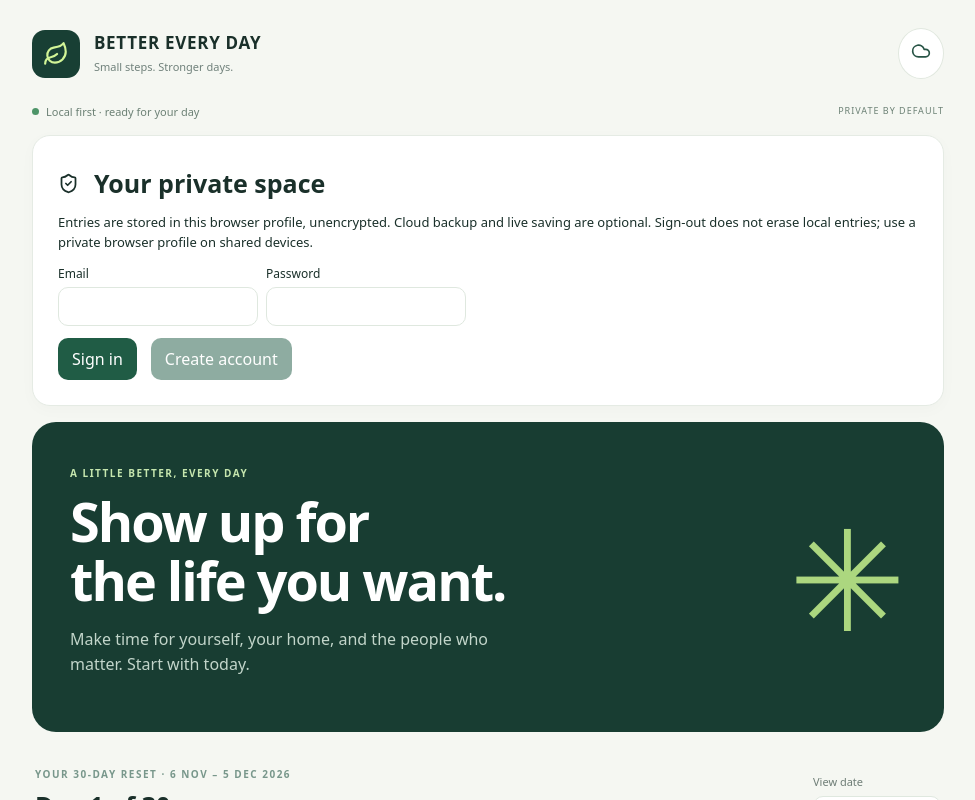
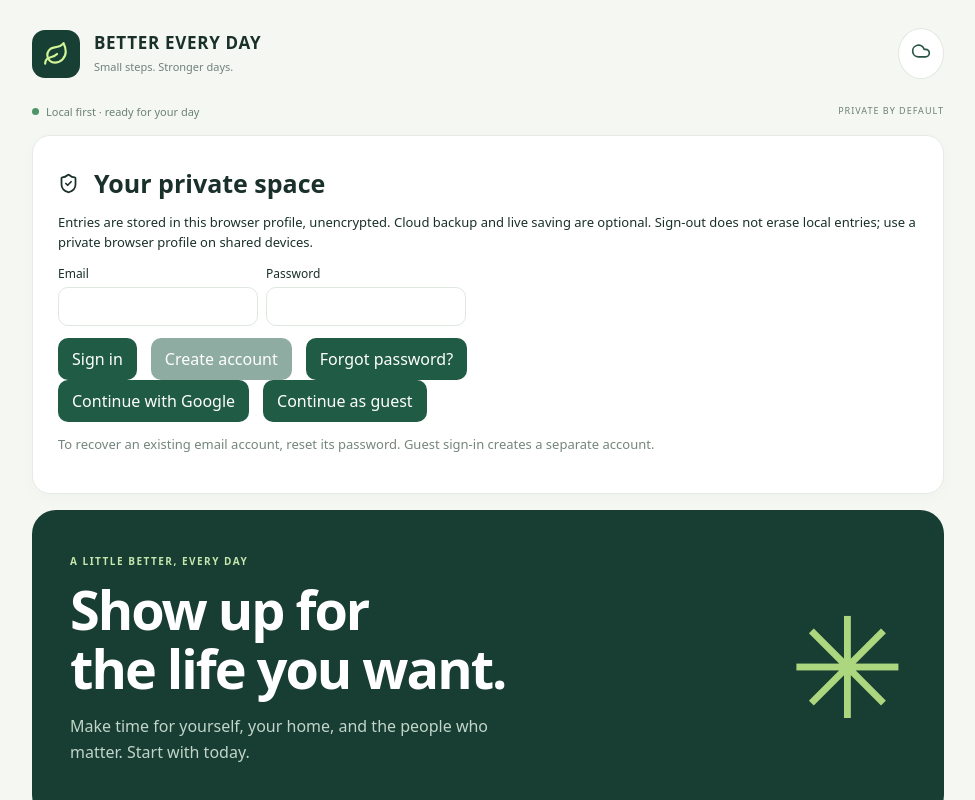
Before and after one commit to Durgaprasadcv/better-every-day, a React (Vite) app: page / in a window 1280 px wide. Both pictures are taken after a click on the button "Account and backups". Shown: the top 800 px of the page, without its empty margins (152-1127 px from the left). Built offline with nearby package versions, Linux system fonts and the light colour scheme; no server answers.

Commit message:
Add password reset and alternate sign-in options

```diff
--- a/src/features/sync/AccountPanel.jsx
+++ b/src/features/sync/AccountPanel.jsx
@@ -2,7 +2,11 @@ import { useState } from "react";
 import { ShieldCheck } from "lucide-react";
 import {
   createUserWithEmailAndPassword,
+  GoogleAuthProvider,
+  sendPasswordResetEmail,
+  signInAnonymously,
   signInWithEmailAndPassword,
+  signInWithPopup,
   signOut,
 } from "firebase/auth";
 import { auth, configured } from "../../shared/services/firebase.js";
@@ -18,6 +22,51 @@ export default function AccountPanel({
   const [credentials, setCredentials] = useState({ email: "", password: "" });
   const [authBusy, setAuthBusy] = useState(false);
   const busy = operationBusy || authBusy;
+  async function recoverPassword() {
+    const email = credentials.email.trim();
+    if (!email) {
+      setMessage("Enter your account email first.");
+      return;
+    }
+    setAuthBusy(true);
+    try {
+      await sendPasswordResetEmail(auth, email);
+      setMessage(
+        "If an account exists for this email, check your inbox and spam folder for a reset link.",
+      );
+    } catch (error) {
+      setMessage(
+        error.code === "auth/user-not-found"
+          ? "If an account exists for this email, check your inbox and spam folder for a reset link."
+          : "Could not request a reset. Check the email address and your connection, then try again.",
+      );
+    } finally {
+      setAuthBusy(false);
+    }
+  }
+  async function alternateLogin(guest) {
+    setAuthBusy(true);
+    try {
+      if (guest) await signInAnonymously(auth);
+      else await signInWithPopup(auth, new GoogleAuthProvider());
+      setMessage(
+        guest
+          ? "Signed in as a guest on this device."
+          : "Signed in with Google.",
+      );
+    } catch (error) {
+      setMessage(
+        error.code === "auth/account-exists-with-different-credential"
+          ? "Use the original sign-in method for this email. You can reset an email password above."
+          : error.code === "auth/popup-blocked" ||
+              error.code === "auth/operation-not-supported-in-this-environment"
+            ? "Google sign-in could not open. Use email sign-in on this device."
+            : "Could not sign in. Check your connection and try again.",
+      );
+    } finally {
+      setAuthBusy(false);
+    }
+  }
   async function login(create) {
     setAuthBusy(true);
     try {
@@ -63,7 +112,13 @@ export default function AccountPanel({
         </p>
       ) : user ? (
         <>
-          <p>Signed in as {user.email}</p>
+          <p>Signed in as {user.isAnonymous ? "a guest" : user.email}</p>
+          {user.isAnonymous && (
+            <p className="small">
+              Guest sign-in is tied to this browser profile. Signing out or
+              clearing site data can make guest cloud data inaccessible.
+            </p>
+          )}
           <div className="actions">
             <button
               disabled={disabled || !online || live.enabled}
@@ -168,7 +223,34 @@ export default function AccountPanel({
             >
               Create account
             </button>
+            <button
+              disabled={busy || !online}
+              type="button"
+              onClick={recoverPassword}
+            >
+              Forgot password?
+            </button>
           </div>
+          <div className="actions">
+            <button
+              disabled={busy || !online}
+              type="button"
+              onClick={() => alternateLogin(false)}
+            >
+              Continue with Google
+            </button>
+            <button
+              disabled={busy || !online}
+              type="button"
+              onClick={() => alternateLogin(true)}
+            >
+              Continue as guest
+            </button>
+          </div>
+          <p className="small">
+            To recover an existing email account, reset its password. Guest
+            sign-in creates a separate account.
+          </p>
         </form>
       )}
     </section>
```
